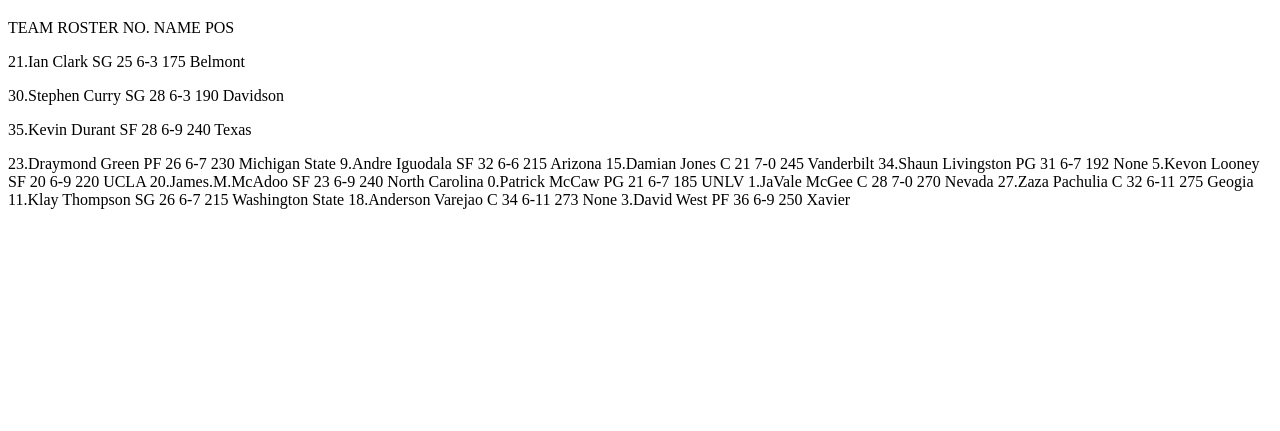
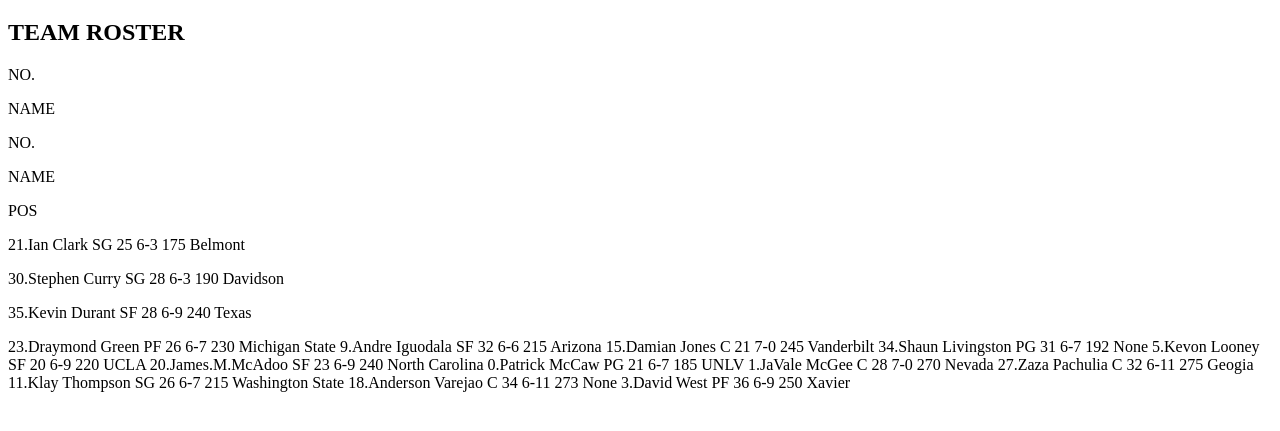
Before and after one commit to wanzach/wanzach.github.io, a plain HTML site: page index.html in a window 1280 px wide. Shown: the part 61-492 px from the top of the page. Drawn offline with Linux system fonts and the light colour scheme.

Commit message:
Update index.html

```diff
--- a/index.html
+++ b/index.html
@@ -11,8 +11,8 @@
 
 
 
-    TEAM ROSTER
-NO.	NAME	        POS
+    <h2>TEAM ROSTER </h2>
+        <p>NO.</p>   <p>NAME</p> <p>NO.</p>		NAME	        <p>POS</p>
 <p> 21.Ian Clark	 SG	 25	 6-3	 175	Belmont </p>
 <p> 30.Stephen Curry SG	 28	 6-3	 190	Davidson</p>
 <p> 35.Kevin Durant	 SF	 28	 6-9	 240	Texas</p>
```
